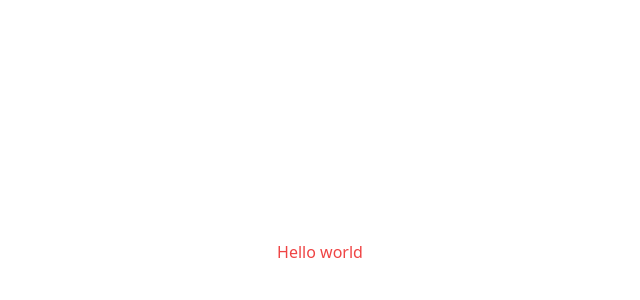
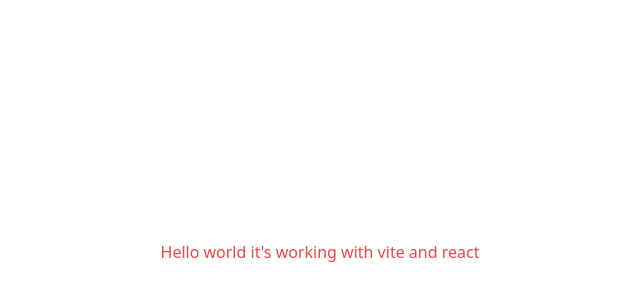
Before and after one commit to tauhidulislam100/electron-react, a React (Vite) app: page / in a window 1280 px wide. Shown: the part 148-448 px from the top of the page, without its empty margins (320-960 px from the left). Built offline with nearby package versions, Linux system fonts and the light colour scheme.

Commit message:
fixed depedency issue.

```diff
--- a/src/app/App.tsx
+++ b/src/app/App.tsx
@@ -2,7 +2,7 @@
   return (
     <div className="container">
       <div className="min-h-screen flex items-center justify-center">
-        <h1 className="text-red-500">Hello world</h1>
+        <h1 className="text-red-500">Hello world it&apos;s working with vite and react</h1>
       </div>
     </div>
   );
```
